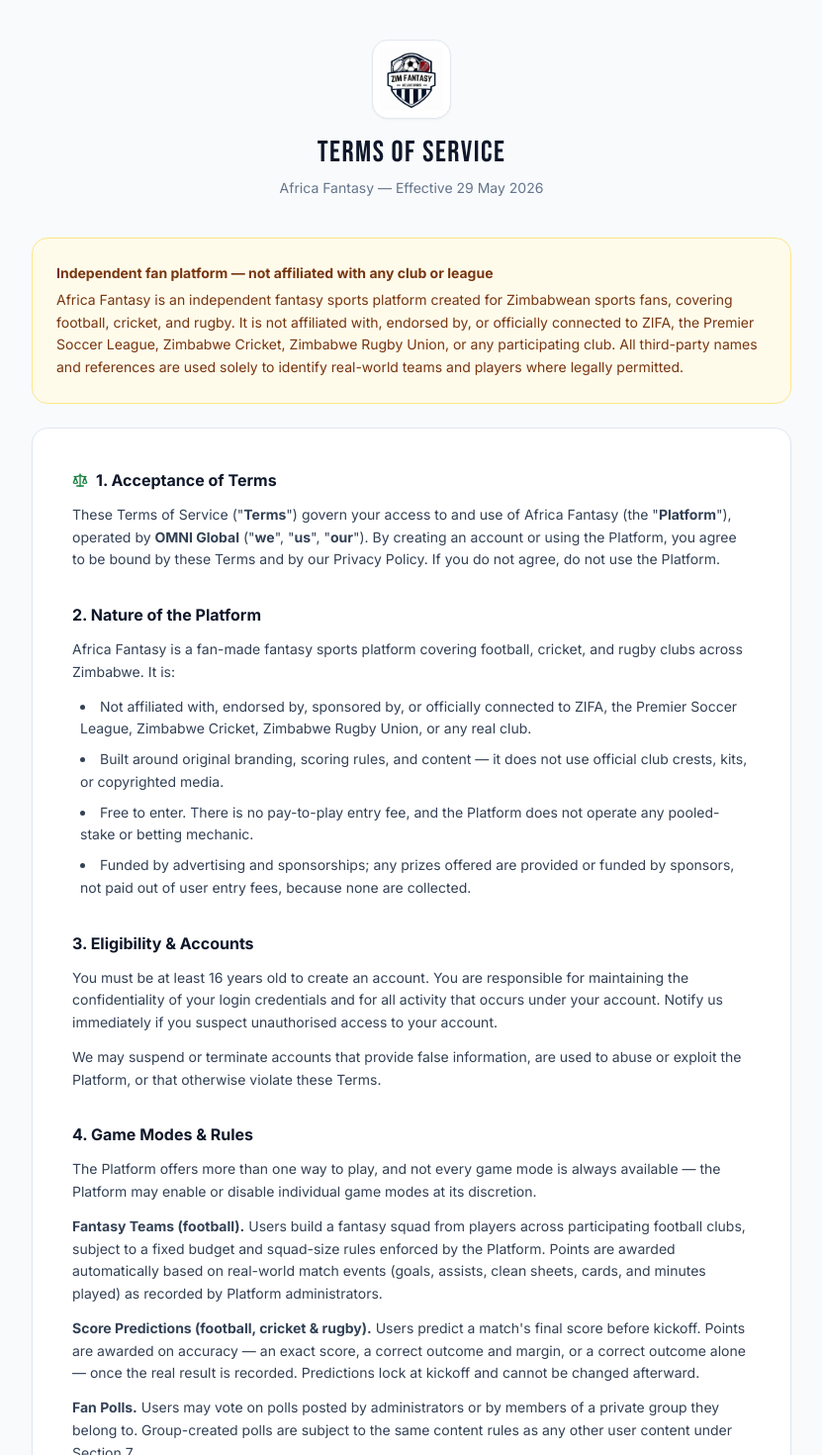
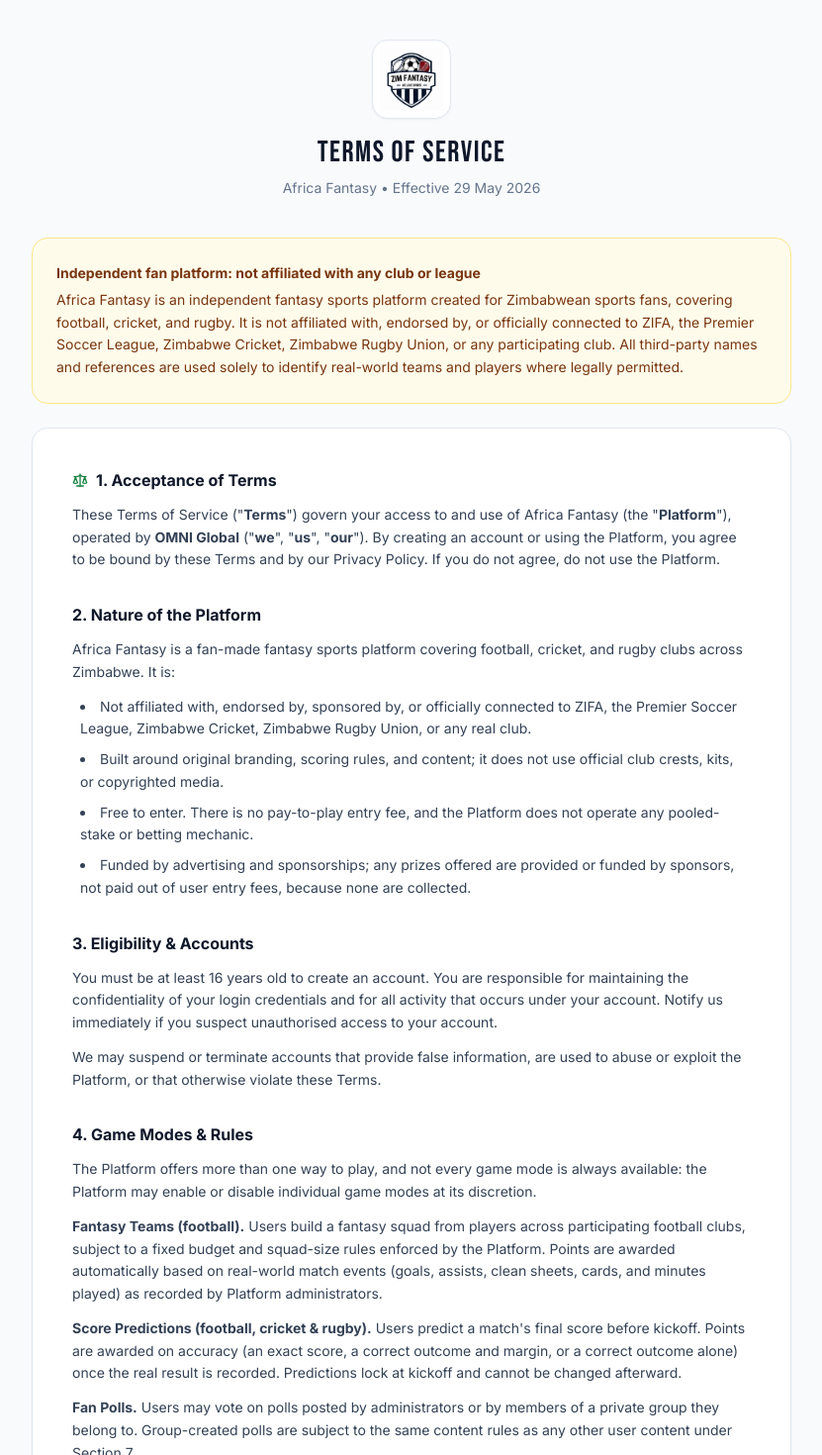
Before and after one commit to scottland-projects/zim-fantasy-football, a Next.js app: page /terms in a window 1280 px wide. Shown: the top 1470 px of the page at 99% size, without its empty margins (224-1055 px from the left). Built offline with nearby package versions, Linux system fonts and the light colour scheme.

Commit message:
style: remove em dashes from Privacy Policy and Terms of Service
Replaced each with whichever plain-punctuation equivalent fit the
sentence — a colon, semicolon, comma, parentheses, or a full stop —
and the "Africa Fantasy — X" header/footer lines now use a bullet
separator instead.

```diff
--- a/app/privacy/PrivacyClient.tsx
+++ b/app/privacy/PrivacyClient.tsx
@@ -20,7 +20,7 @@
             <Logo size={64} />
           </div>
           <h1 className="font-display text-3xl text-zff-black tracking-wider">PRIVACY POLICY</h1>
-          <p className="text-sm text-muted-foreground mt-2">Africa Fantasy — Effective 29 May 2026</p>
+          <p className="text-sm text-muted-foreground mt-2">Africa Fantasy • Effective 29 May 2026</p>
         </div>
 
         {/* Policy card */}
@@ -61,18 +61,18 @@
             <h2 className="text-base font-bold text-zff-black mb-3">2A. Public Sports Information (Not Personal Data)</h2>
             <p className="mb-3">
               Separately from the personal data described in Section 2, the Platform displays factual sporting
-              information about real football, cricket, and rugby competitions in Zimbabwe — including club and team
+              information about real football, cricket, and rugby competitions in Zimbabwe, including club and team
               names, competition and league names, fixture lists, matchdays, and results. This information:
             </p>
             <ul className="list-disc list-inside space-y-2 pl-2">
               <li>is drawn from what we understand to be publicly available knowledge of these competitions, not from any private or confidential source;</li>
-              <li>is not personal data — it does not identify any individual user of the Platform and is not collected about you;</li>
+              <li>is not personal data: it does not identify any individual user of the Platform and is not collected about you;</li>
               <li>is displayed to every user and visitor as general content (fixtures, predictions targets, results, and related statistics), independent of any individual account; and</li>
-              <li>is used only to power gameplay features — Score Predictions, fixtures, and results displays — not to build any profile about you personally.</li>
+              <li>is used only to power gameplay features (Score Predictions, fixtures, and results displays), not to build any profile about you personally.</li>
             </ul>
             <p className="mt-3">
               This is distinct from your personal data: the club and competition information above describes the
-              real world of sport, while Section 2 describes information we hold about <em>you</em> — your account,
+              real world of sport, while Section 2 describes information we hold about <em>you</em>: your account,
               the predictions you make, and how you use the Platform. Your predictions and activity linked to your
               account remain personal data and are handled as described elsewhere in this Policy, even though the
               fixtures and results they relate to are not.
@@ -80,7 +80,7 @@
             <p className="mt-3">
               This Privacy Policy addresses only how this public sporting information relates to your personal data.
               It does not address trademark, copyright, or other intellectual property questions relating to club,
-              league, or competition names — those are addressed in Section 6 of our{" "}
+              league, or competition names. Those are addressed in Section 6 of our{" "}
               <Link href="/terms" className="text-zff-green hover:underline">Terms of Service</Link>, including how
               to contact us if you are a rights holder with a concern.
             </p>
@@ -171,7 +171,7 @@
             <p className="mb-3">
               To the maximum extent permitted by applicable law, OMNI Global, its directors, officers, employees, agents,
               partners, and licensors shall not be liable for any indirect, incidental, special, consequential, or punitive
-              damages — including but not limited to loss of profits, data, goodwill, or other intangible losses — arising from:
+              damages, including but not limited to loss of profits, data, goodwill, or other intangible losses, arising from:
             </p>
             <ul className="list-disc list-inside space-y-2 pl-2">
               <li>your use of, or inability to use, the Platform;</li>
@@ -209,7 +209,7 @@
               <li><strong>Rectify</strong> inaccurate or incomplete data via your profile settings.</li>
               <li><strong>Erase</strong> your personal data by deleting your account or submitting a written request.</li>
               <li><strong>Restrict</strong> or <strong>object</strong> to certain processing of your data.</li>
-              <li><strong>Data portability</strong> — receive your data in a structured, machine-readable format.</li>
+              <li><strong>Data portability:</strong> receive your data in a structured, machine-readable format.</li>
               <li><strong>Withdraw consent</strong> to marketing communications at any time.</li>
             </ul>
             <p className="mt-3">
@@ -263,7 +263,7 @@
             </p>
             <address className="not-italic mt-3 p-4 rounded-xl bg-slate-50 border border-slate-200 text-sm space-y-1">
               <p><strong>OMNI Global</strong></p>
-              <p>Africa Fantasy — Data Privacy</p>
+              <p>Africa Fantasy • Data Privacy</p>
               <p>Email: <a href="mailto:privacy@omniglobal.one" className="text-zff-green hover:underline">privacy@omniglobal.one</a></p>
             </address>
           </section>
--- a/app/terms/TermsClient.tsx
+++ b/app/terms/TermsClient.tsx
@@ -20,13 +20,13 @@
             <Logo size={64} />
           </div>
           <h1 className="font-display text-3xl text-zff-black tracking-wider">TERMS OF SERVICE</h1>
-          <p className="text-sm text-muted-foreground mt-2">Africa Fantasy — Effective 29 May 2026</p>
+          <p className="text-sm text-muted-foreground mt-2">Africa Fantasy • Effective 29 May 2026</p>
         </div>
 
         {/* Disclaimer banner — the platform's independence is the single most
             important thing a new user needs to see before anything else. */}
         <div className="bg-amber-50 border border-amber-200 rounded-2xl p-6 mb-6 text-sm text-amber-900 leading-relaxed">
-          <p className="font-bold mb-1">Independent fan platform — not affiliated with any club or league</p>
+          <p className="font-bold mb-1">Independent fan platform: not affiliated with any club or league</p>
           <p>
             Africa Fantasy is an independent fantasy sports platform created for Zimbabwean sports fans, covering
             football, cricket, and rugby. It is not affiliated with, endorsed by, or officially connected to ZIFA,
@@ -61,7 +61,7 @@
             </p>
             <ul className="list-disc list-inside space-y-2 pl-2">
               <li>Not affiliated with, endorsed by, sponsored by, or officially connected to ZIFA, the Premier Soccer League, Zimbabwe Cricket, Zimbabwe Rugby Union, or any real club.</li>
-              <li>Built around original branding, scoring rules, and content — it does not use official club crests, kits, or copyrighted media.</li>
+              <li>Built around original branding, scoring rules, and content; it does not use official club crests, kits, or copyrighted media.</li>
               <li>Free to enter. There is no pay-to-play entry fee, and the Platform does not operate any pooled-stake or betting mechanic.</li>
               <li>Funded by advertising and sponsorships; any prizes offered are provided or funded by sponsors, not paid out of user entry fees, because none are collected.</li>
             </ul>
@@ -85,7 +85,7 @@
           <section>
             <h2 className="text-base font-bold text-zff-black mb-3">4. Game Modes &amp; Rules</h2>
             <p className="mb-3">
-              The Platform offers more than one way to play, and not every game mode is always available — the
+              The Platform offers more than one way to play, and not every game mode is always available: the
               Platform may enable or disable individual game modes at its discretion.
             </p>
             <p className="mb-3">
@@ -96,8 +96,8 @@
             </p>
             <p className="mb-3">
               <strong>Score Predictions (football, cricket &amp; rugby).</strong> Users predict a match's final
-              score before kickoff. Points are awarded on accuracy — an exact score, a correct outcome and margin,
-              or a correct outcome alone — once the real result is recorded. Predictions lock at kickoff and cannot
+              score before kickoff. Points are awarded on accuracy (an exact score, a correct outcome and margin,
+              or a correct outcome alone) once the real result is recorded. Predictions lock at kickoff and cannot
               be changed afterward.
             </p>
             <p className="mb-3">
@@ -202,7 +202,7 @@
             <p>For questions about these Terms, contact OMNI Global at:</p>
             <address className="not-italic mt-3 p-4 rounded-xl bg-slate-50 border border-slate-200 text-sm space-y-1">
               <p><strong>OMNI Global</strong></p>
-              <p>Africa Fantasy — Legal</p>
+              <p>Africa Fantasy • Legal</p>
               <p>Email: <a href="mailto:legal@omniglobal.one" className="text-zff-green hover:underline">legal@omniglobal.one</a></p>
             </address>
           </section>
```
